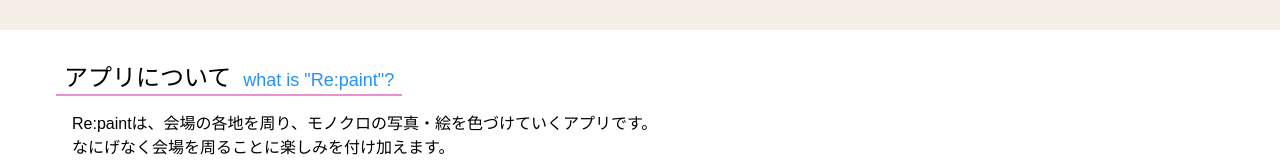
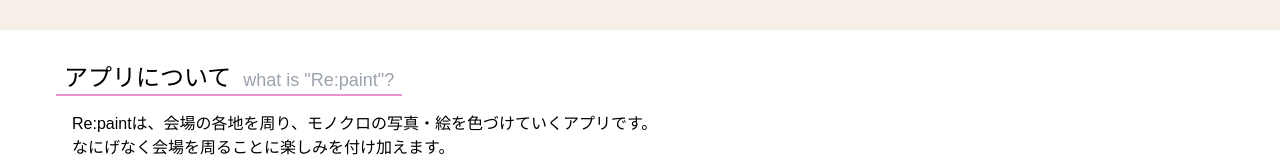
Before and after one commit to after-school-garbage-squad/repaint-LP, a React (Vite) app: page / in a window 1280 px wide. Shown: the part 770-930 px from the top of the page. Built offline with nearby package versions, Linux system fonts and the light colour scheme; a web font is replaced by a local one.

Commit message:
fix: Sectionのsubタイトルの色の変更

```diff
--- a/src/ui/shared/SectionLayout/section-layout.tsx
+++ b/src/ui/shared/SectionLayout/section-layout.tsx
@@ -18,7 +18,7 @@
         className={"mt-8 w-max border-b-2 border-pink px-2 text-2xl"}
       >
         {title}
-        <span className={"ml-3 hidden text-lg text-blue md:inline"}>
+        <span className={"ml-3 hidden text-lg text-gray-400 md:inline"}>
           {subTitle}
         </span>
       </h2>
```
